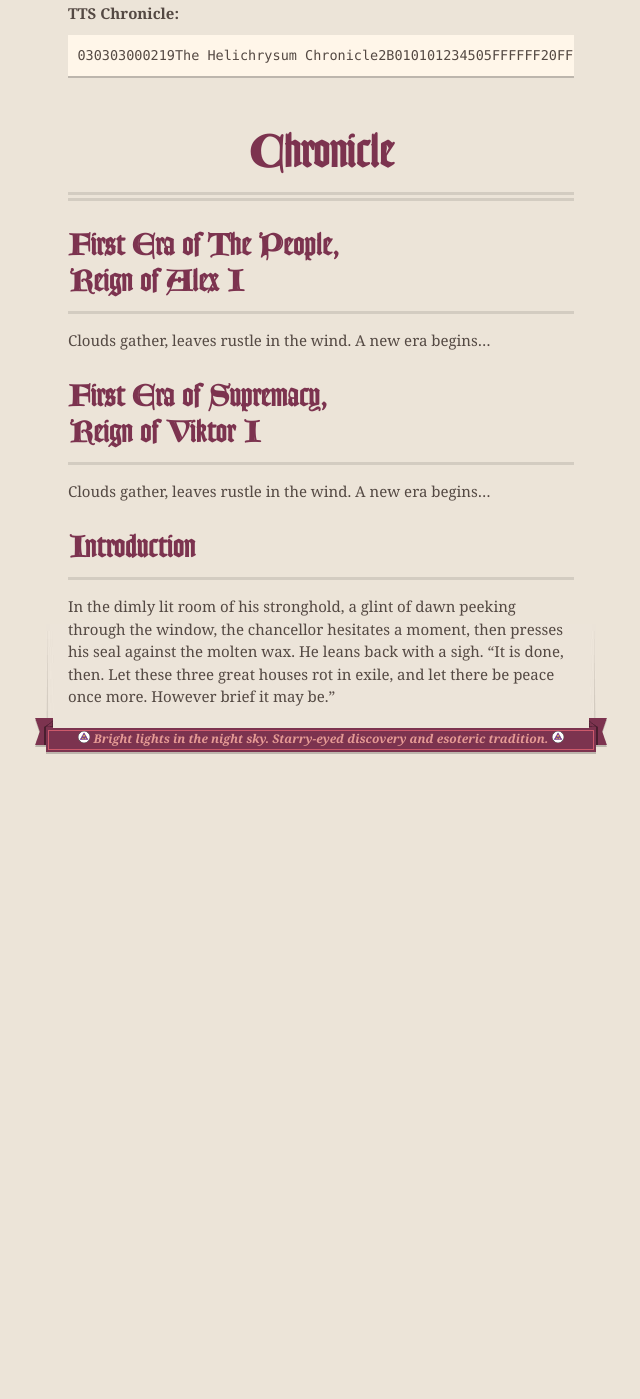
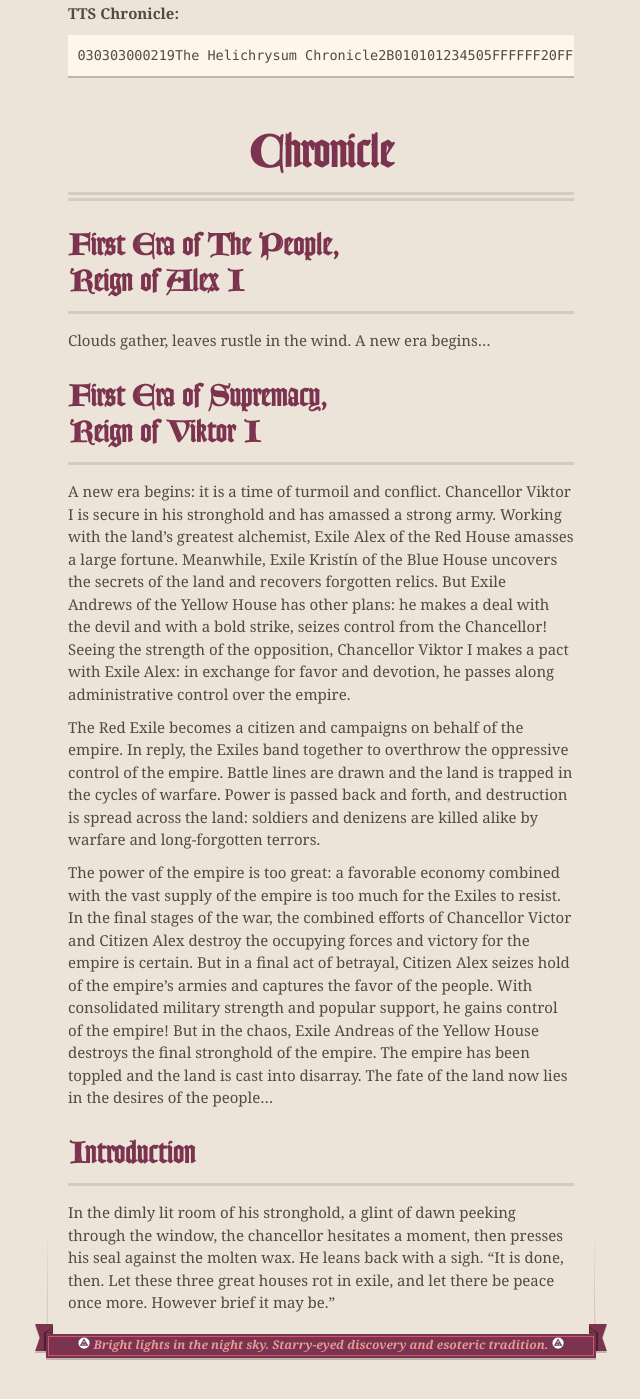
Before and after one commit to alexrutar/helichrysum, a Jekyll site: the page built from index.md, in a window 1280 px wide and 1400 px high, scrolled down 1603 px. Shown: the whole window, without its empty margins (319-959 px from the left). Built offline with Jekyll 4.4.1, drawn with Linux system fonts in a browser that asks for light colours; before the commit the page ends 2397 px from its top, so only the background shows below that.

Commit message:
add first chronicle entry

```diff
--- a/index.md
+++ b/index.md
@@ -59,7 +59,25 @@ Clouds gather, leaves rustle in the wind. A new era begins...
 
 
 ### First Era of Supremacy, <br/> Reign of Viktor I
-Clouds gather, leaves rustle in the wind. A new era begins...
+A new era begins: it is a time of turmoil and conflict.
+Chancellor Viktor I is secure in his stronghold and has amassed a strong army.
+Working with the land's greatest alchemist, Exile Alex of the Red House amasses a large fortune.
+Meanwhile, Exile Kristín of the Blue House uncovers the secrets of the land and recovers forgotten relics.
+But Exile Andrews of the Yellow House has other plans: he makes a deal with the devil and with a bold strike, seizes control from the Chancellor!
+Seeing the strength of the opposition, Chancellor Viktor I makes a pact with Exile Alex: in exchange for favor and devotion, he passes along administrative control over the empire.
+
+The Red Exile becomes a citizen and campaigns on behalf of the empire.
+In reply, the Exiles band together to overthrow the oppressive control of the empire.
+Battle lines are drawn and the land is trapped in the cycles of warfare.
+Power is passed back and forth, and destruction is spread across the land: soldiers and denizens are killed alike by warfare and long-forgotten terrors.
+
+The power of the empire is too great: a favorable economy combined with the vast supply of the empire is too much for the Exiles to resist.
+In the final stages of the war, the combined efforts of Chancellor Victor and Citizen Alex destroy the occupying forces and victory for the empire is certain.
+But in a final act of betrayal, Citizen Alex seizes hold of the empire's armies and captures the favor of the people.
+With consolidated military strength and popular support, he gains control of the empire!
+But in the chaos, Exile Andreas of the Yellow House destroys the final stronghold of the empire.
+The empire has been toppled and the land is cast into disarray.
+The fate of the land now lies in the desires of the people...
 
 ### Introduction
 
```
